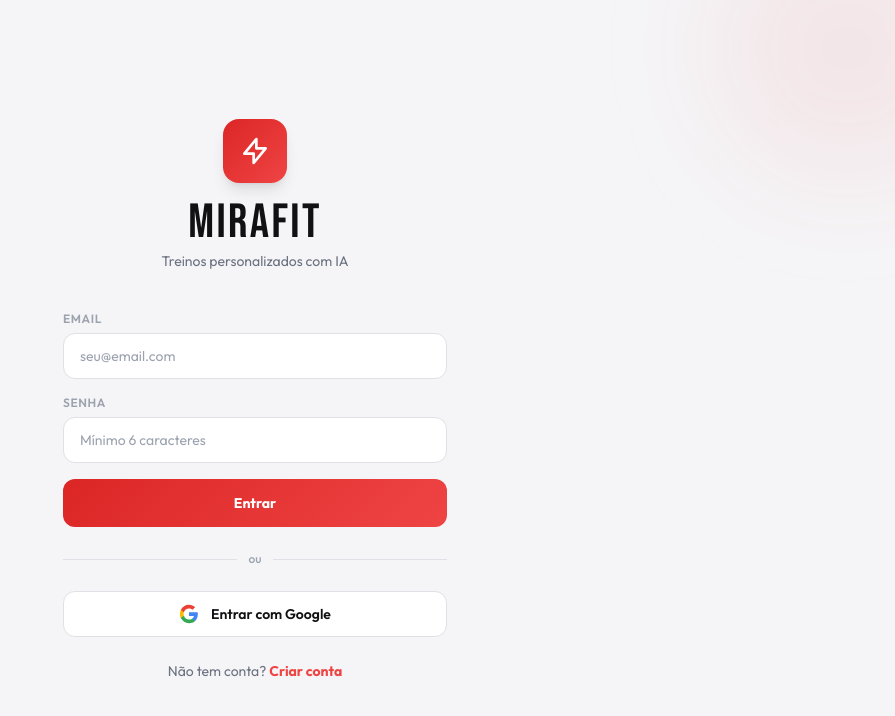
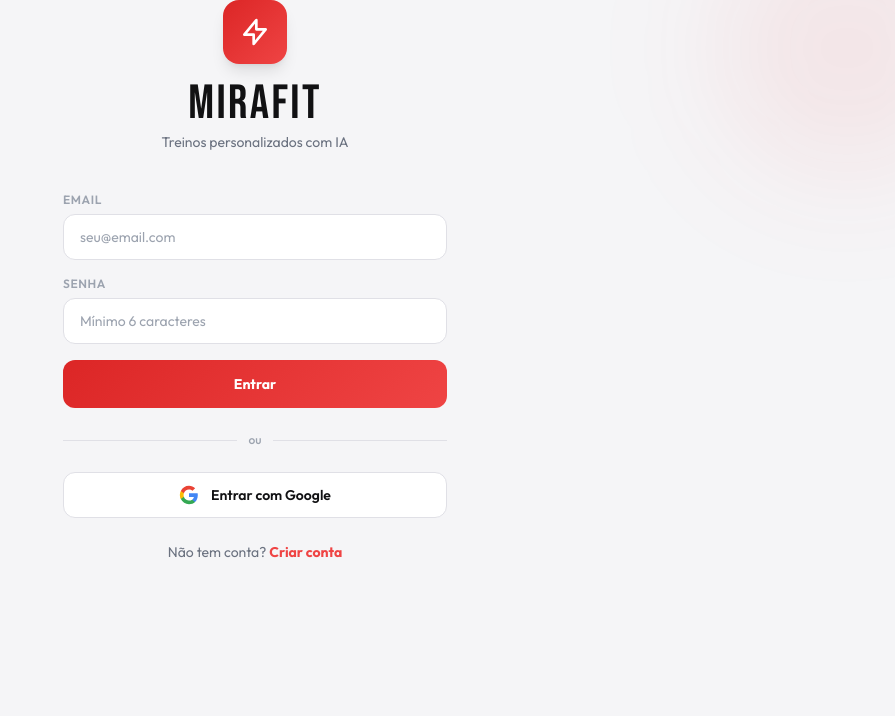
Before and after one commit to thiagomiranda-debug/mirafit, a Next.js app: page /login in a window 1280 px wide. Shown: the top 716 px of the page, without its empty margins (385-1280 px from the left). Built offline with nearby package versions, Linux system fonts and the light colour scheme; no server answers.

Commit message:
feat(app): adiciona page transitions com fade-in entre rotas

```diff
--- /dev/null
+++ b/src/app/template.tsx
@@ -0,0 +1,8 @@
+// src/app/template.tsx
+// Re-renderiza em cada navegação (Next App Router behavior)
+// permitindo fade-in suave entre rotas.
+"use client";
+
+export default function Template({ children }: { children: React.ReactNode }) {
+  return <div className="animate-fade-in">{children}</div>;
+}
```
